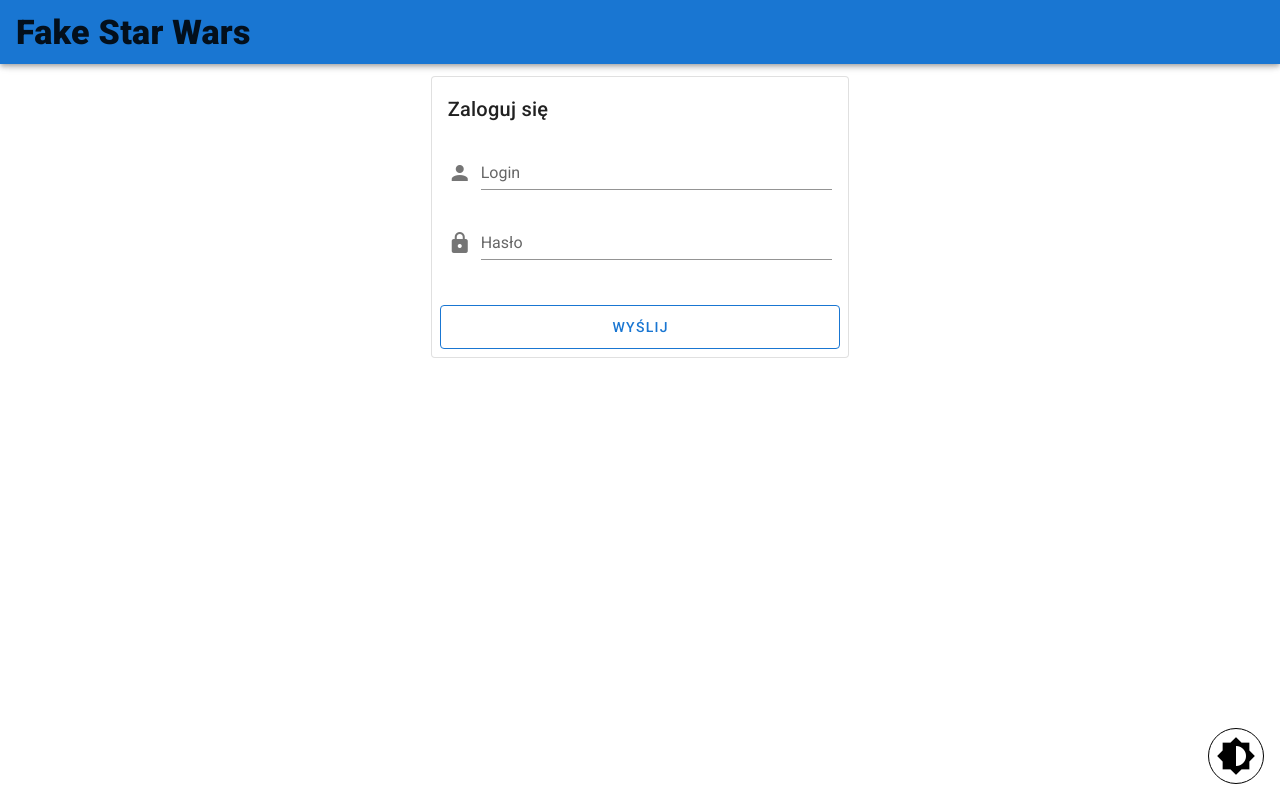
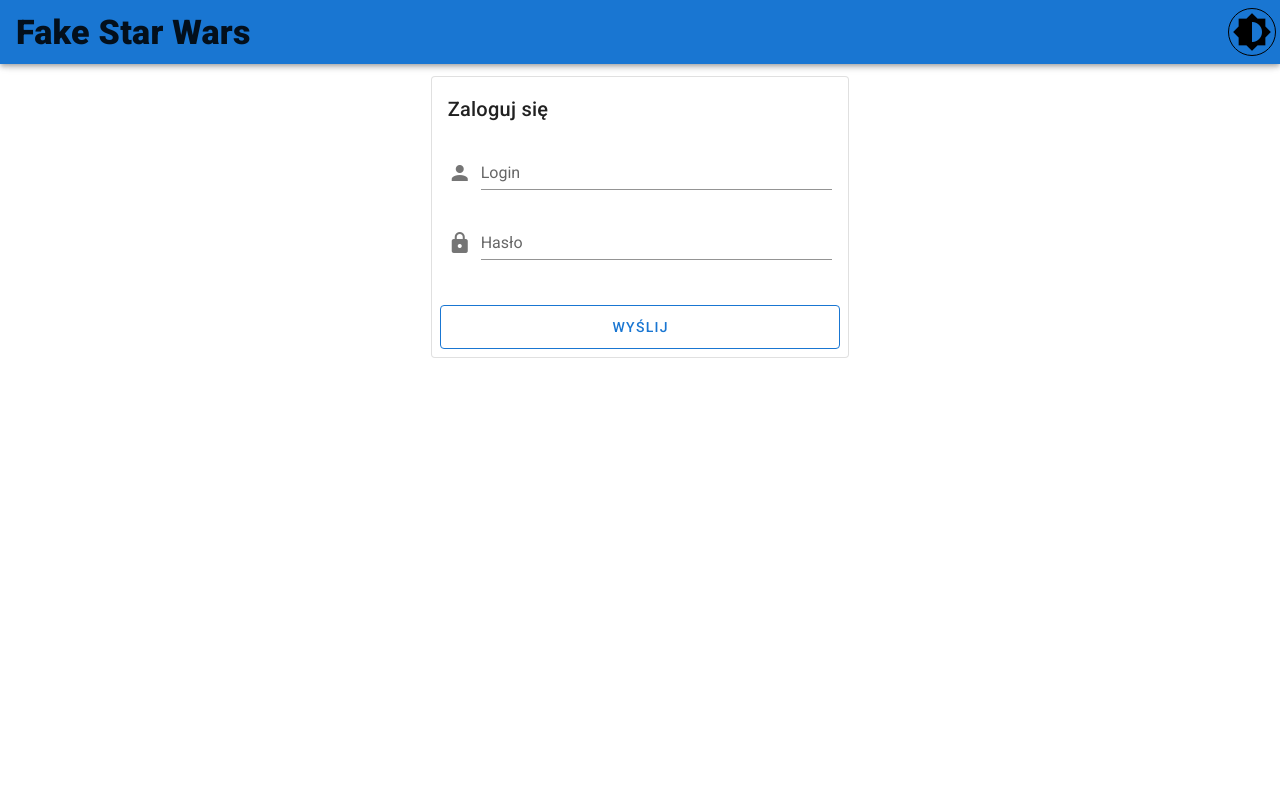
Before and after one commit to km2442/FakeSW, a Vue app: page /#/login in a window 1280 px wide. Built offline with nearby package versions, Linux system fonts and the light colour scheme.

Commit message:
Moved ThemeChanger to Navbar

```diff
--- a/src/App.vue
+++ b/src/App.vue
@@ -4,15 +4,13 @@
     <v-content>
       <router-view />
     </v-content>
-    <ThemeChanger />
   </v-app>
 </template>
 
 <script>
 import Navbar from "./components/Navbar";
-import ThemeChanger from "./components/ThemeChanger";
 export default {
   name: "App",
-  components: { ThemeChanger, Navbar }
+  components: { Navbar }
 };
 </script>
--- a/src/components/Navbar.vue
+++ b/src/components/Navbar.vue
@@ -7,6 +7,22 @@
           <v-icon left>mdi-logout</v-icon>
           Wyloguj
       </v-btn>
+      <v-hover v-slot:default="{ hover }">
+      <v-btn
+        :light="$vuetify.theme.dark ? false : true"
+        :dark="$vuetify.theme.dark ? true : false"
+        :outlined="hover ? false : true"
+        :color="$vuetify.theme.dark ? 'white' : 'black'"
+        icon
+        depressed
+        @click="$vuetify.theme.dark = !$vuetify.theme.dark"
+      >
+        <v-icon
+          x-large
+          :color="hover ? $vuetify.theme.dark ? 'black' : 'white' : $vuetify.theme.dark ? 'white' : 'black'"
+        >mdi-brightness-6</v-icon>
+      </v-btn>
+    </v-hover>
     </v-app-bar>
   </div>
 </template>
--- a/src/components/ThemeChanger.vue
+++ /dev/null
@@ -1,23 +0,0 @@
-<template>
-  <div>
-    <v-hover v-slot:default="{ hover }">
-      <v-btn
-        :light="$vuetify.theme.dark ? false : true"
-        :dark="$vuetify.theme.dark ? true : false"
-        :outlined="hover ? false : true"
-        :color="$vuetify.theme.dark ? 'white' : 'black'"
-        fab
-        fixed
-        depressed
-        bottom
-        right
-        @click="$vuetify.theme.dark = !$vuetify.theme.dark"
-      >
-        <v-icon
-          x-large
-          :color="hover ? $vuetify.theme.dark ? 'black' : 'white' : $vuetify.theme.dark ? 'white' : 'black'"
-        >mdi-brightness-6</v-icon>
-      </v-btn>
-    </v-hover>
-  </div>
-</template>
```
